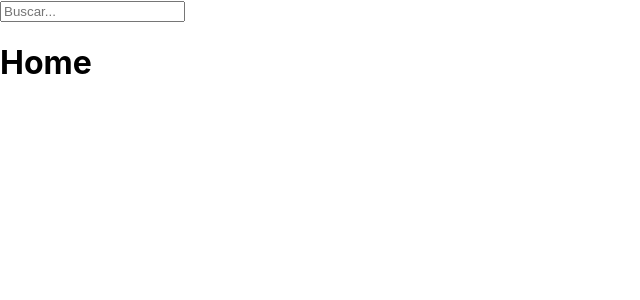
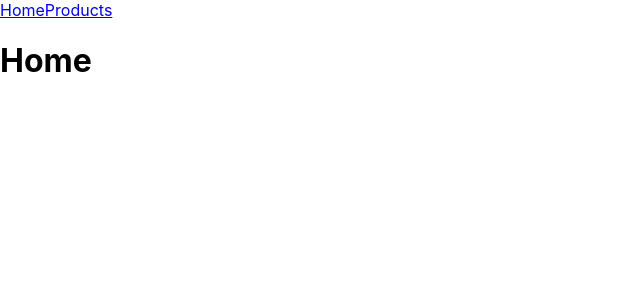
Before and after one commit to DiegoNG90/Rclase007, a React (Create React App) app: page / in a window 1280 px wide. Shown: the top 300 px of the page, without its empty margins (0-640 px from the left). Built offline with nearby package versions, Linux system fonts and the light colour scheme.

Commit message:
Se arma la navegacion del Navbar. leccion clave: el componente Navbar SIEMPRE debe estar dentro del Router, para que pueda recibir info del contexto a la hora de hacer la navegacion (i.e: luego, se podría usar useHistory tranquilamente para redirecciones)

```diff
--- a/src/components/Layout/Navbar.js
+++ b/src/components/Layout/Navbar.js
@@ -1,7 +1,10 @@
+import {Link} from 'react-router-dom'
+
 const Navbar = () => {
     return (
         <nav className="nav">
-
+            <Link to="/">Home</Link>
+            <Link to="/products">Products</Link>
         </nav>
      );
 }
--- a/src/routes/index.js
+++ b/src/routes/index.js
@@ -1,10 +1,11 @@
 // Va a ser el entry point de todas las rutas
 // BrowserRouter → Contexto (estado global) | → History
-import { BrowserRouter as Router, Route, Switch, useHistory, Redirect } from 'react-router-dom';
+import { BrowserRouter as Router, Route, Switch, Redirect } from 'react-router-dom';
+
 import Home from '../pages/Home/Home';
 import Products from '../pages/Products/Products';
 import Product from '../pages/Product/Product';
-import { useState } from 'react';
+import Navbar from '../components/Layout/Navbar'
 
 /*
 3 formas de renderizar rutas:
@@ -16,29 +17,15 @@ import { useState } from 'react';
 
 */
 const Routes = () => {
-  const [search, setSearch] = useState('');
-  const history = useHistory();
 
-  const handleSearch = (e) => {
-      e.preventDefault()
-      const [product] = e.target.elements;
-    //   history.push("/products") not working
-      setSearch(product.value)
-  }
   return (
     <>
-    <form onSubmit={handleSearch}>
-      <input
-        type="text"
-        placeholder="Buscar..."
-
-      />
-      </form>
       <Router>
+        <Navbar />
         <Switch>
           <Route path="/" exact render={Home} />
           <Route path="/products" exact>
-            <Products search={search} />
+            <Products search="custom state" />
           </Route>
           <Route path="/products/:id" render={Product} />
           <Route path="/error" component={() => <h1>Error: Page not found</h1>}/>
```
